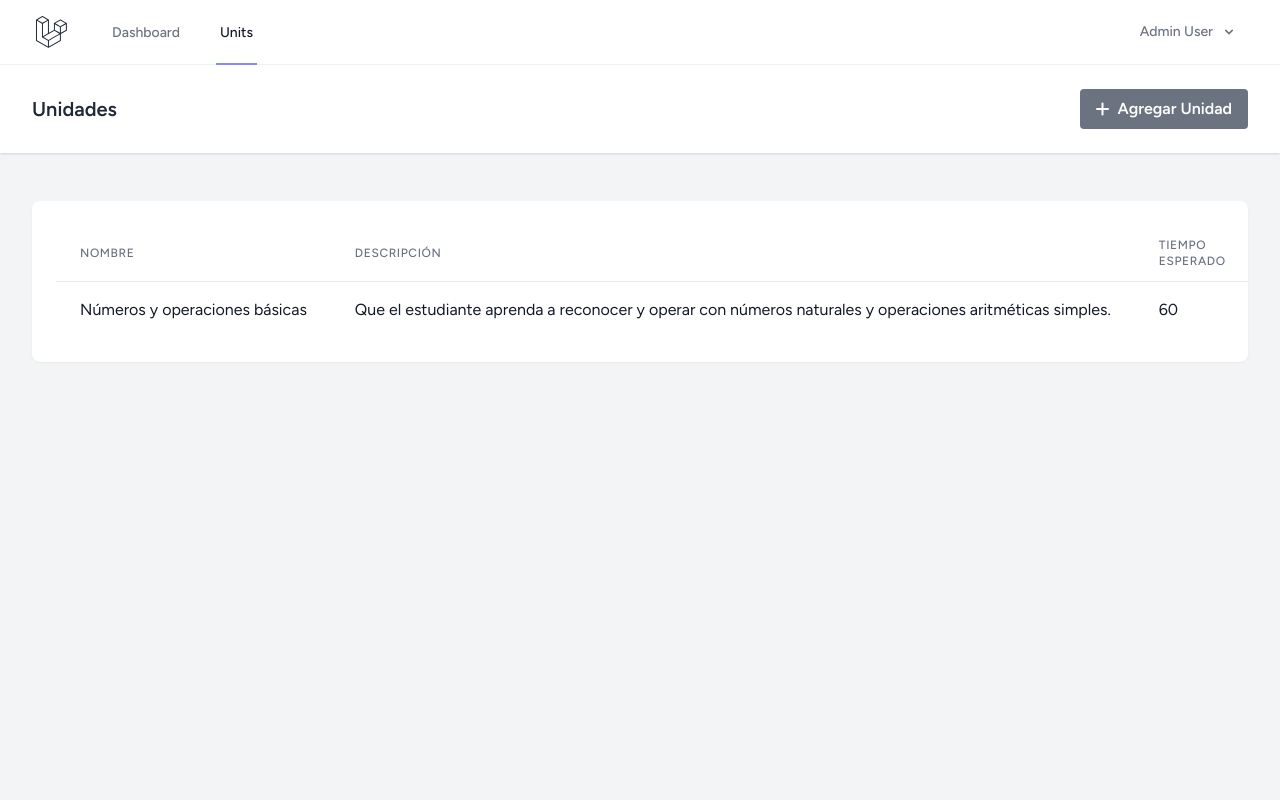
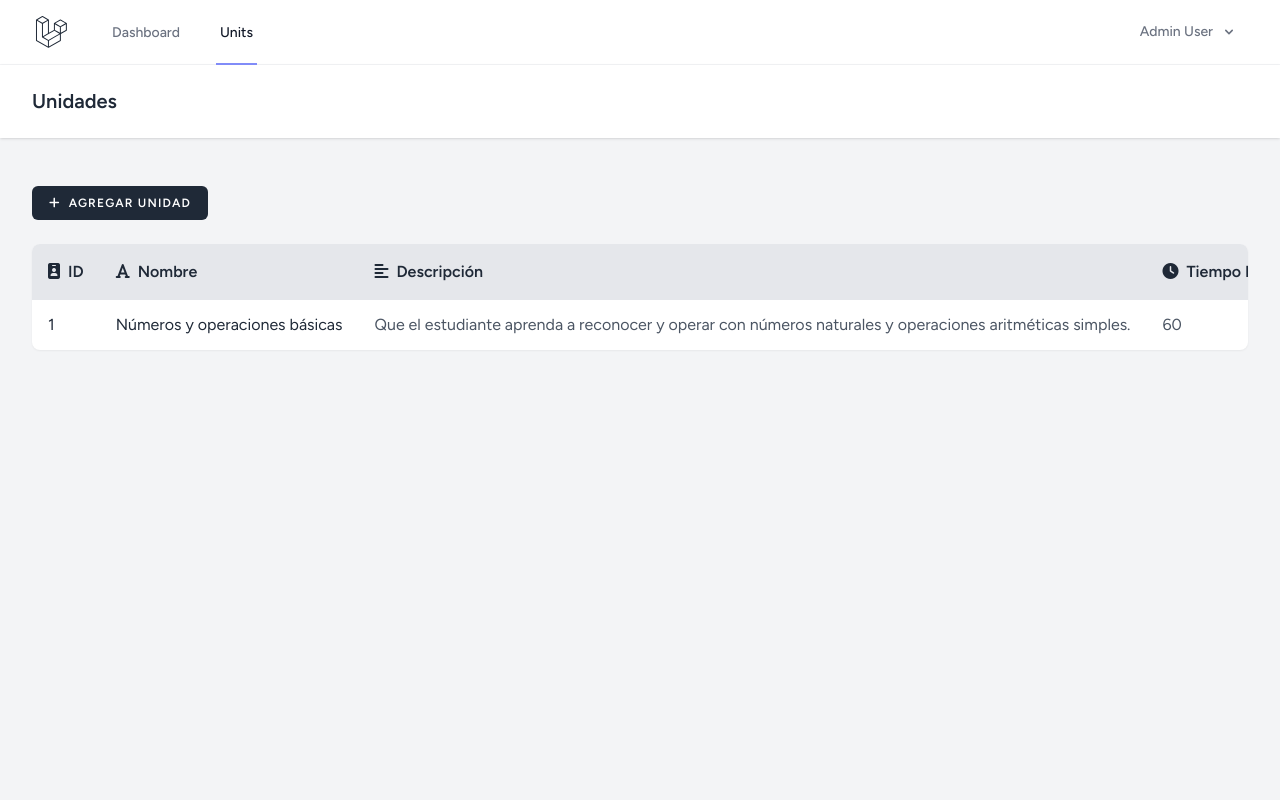
Before and after one commit to StevenU21/learning-english, a Laravel app: page /units in a window 1280 px wide. Run offline with Laravel 12, Linux system fonts and the light colour scheme; the visitor is signed in with stand-in values (Sample User, id 1); data comes from the database, SQL or seed files in the repository; style sheets or scripts are compiled from the project's sources; some libraries are stand-ins or nearby versions.

Commit message:
refactor: Clean up UnitController and improve layout in Index.vue and app.blade.php

```diff
--- a/app/Http/Controllers/Admin/UnitController.php
+++ b/app/Http/Controllers/Admin/UnitController.php
@@ -21,7 +21,7 @@
         $units = Unit::with('level')->get();
         return Inertia::render('Admin/Units/Index', [
             'units' => $units,
-            'permissions' => $permissions
+            // 'permissions' => $permissions
         ]);
     }
 
--- a/resources/js/Pages/Admin/Units/Index.vue
+++ b/resources/js/Pages/Admin/Units/Index.vue
@@ -1,80 +1,84 @@
 <script setup>
 import AuthenticatedLayout from '@/Layouts/AuthenticatedLayout.vue';
 import { Head, Link } from '@inertiajs/vue3';
+import PrimaryButton from '@/Components/PrimaryButton.vue';
 
-const { units } = defineProps({
-    units: Array,
-});
+const props = defineProps({ units: [Object, Array] });
+const { units } = props;
+// Support direct array or paginated object
+const unitList = Array.isArray(units) ? units : (units.data ?? []);
 </script>
 
 <template>
+    <AuthenticatedLayout>
 
-    <Head title="Unidades" />
-    <AuthenticatedLayout>
+        <Head title="Unidades" />
+
         <template #header>
-            <div class="flex justify-between items-center">
-                <h2 class="font-semibold text-xl text-gray-800 dark:text-gray-200">Unidades</h2>
-                <Link :href="route('units.create')"
-                    class="bg-gray-500 hover:bg-gray-700 text-white font-bold py-2 px-4 rounded flex items-center gap-2">
-                <i class="fa-solid fa-plus"></i>
-                Agregar Unidad
-                </Link>
-            </div>
+            <h2 class="font-semibold text-xl text-gray-800 dark:text-gray-200 leading-tight">
+                Unidades
+            </h2>
         </template>
 
         <div class="py-12">
             <div class="max-w-7xl mx-auto sm:px-6 lg:px-8">
+                <div class="flex justify-between mb-6">
+                    <Link :href="route('units.create')">
+                    <PrimaryButton>
+                        <i class="fa-solid fa-plus mr-2"></i> Agregar Unidad
+                    </PrimaryButton>
+                    </Link>
+                </div>
                 <div class="bg-white dark:bg-gray-800 overflow-hidden shadow-sm sm:rounded-lg">
-                    <div class="p-6 text-gray-900 dark:text-gray-100">
-                        <table class="min-w-full divide-y divide-gray-200 dark:divide-gray-700">
-                            <thead>
+                    <div class="overflow-x-auto">
+                        <table class="w-full min-w-max">
+                            <thead class="bg-gray-200 dark:bg-gray-900">
                                 <tr>
-                                    <th
-                                        class="px-6 py-3 text-left text-xs font-medium text-gray-500 uppercase tracking-wider">
-                                        Nombre</th>
-                                    <th
-                                        class="px-6 py-3 text-left text-xs font-medium text-gray-500 uppercase tracking-wider">
-                                        Descripción</th>
-                                    <th
-                                        class="px-6 py-3 text-left text-xs font-medium text-gray-500 uppercase tracking-wider">
-                                        Tiempo Esperado</th>
-                                    <th
-                                        class="px-6 py-3 text-left text-xs font-medium text-gray-500 uppercase tracking-wider">
-                                        Nivel</th>
-                                    <th
-                                        class="px-6 py-3 text-left text-xs font-medium text-gray-500 uppercase tracking-wider">
-                                        Acciones</th>
+                                    <th class="text-gray-800 dark:text-gray-200 p-4 text-left"><i
+                                            class="fa-solid fa-id-badge mr-2"></i>ID</th>
+                                    <th class="text-gray-800 dark:text-gray-200 p-4 text-left"><i
+                                            class="fa-solid fa-font mr-2"></i>Nombre</th>
+                                    <th class="text-gray-800 dark:text-gray-200 p-4 text-left"><i
+                                            class="fa-solid fa-align-left mr-2"></i>Descripción</th>
+                                    <th class="text-gray-800 dark:text-gray-200 p-4 text-left"><i
+                                            class="fa-solid fa-clock mr-2"></i>Tiempo Esperado</th>
+                                    <th class="text-gray-800 dark:text-gray-200 p-4 text-left"><i
+                                            class="fa-solid fa-layer-group mr-2"></i>Nivel</th>
+                                    <th class="text-gray-800 dark:text-gray-200 p-4"><i
+                                            class="fa-solid fa-cogs mr-2"></i>Acciones</th>
                                 </tr>
                             </thead>
-                            <tbody class="bg-white divide-y divide-gray-200 dark:bg-gray-800 dark:divide-gray-700">
-                                <tr v-for="unit in units" :key="unit.id">
-                                    <td class="px-6 py-4 whitespace-nowrap">{{ unit.name }}</td>
-                                    <td class="px-6 py-4 whitespace-nowrap">{{ unit.description }}</td>
-                                    <td class="px-6 py-4 whitespace-nowrap">{{ unit.expected_time }}</td>
-                                    <td class="px-6 py-4 whitespace-nowrap">{{ unit.level?.name || '' }}</td>
-                                    <td class="px-6 py-4 whitespace-nowrap text-sm font-medium flex space-x-2">
-                                        <Link :href="route('units.show', unit.id)"
-                                            class="text-blue-600 hover:text-blue-900 flex items-center gap-1">
-                                        <i class="fa-solid fa-eye"></i>
-                                        Ver
-                                        </Link>
-                                        <Link :href="route('units.edit', unit.id)"
-                                            class="text-indigo-600 hover:text-indigo-900 flex items-center gap-1">
-                                        <i class="fa-solid fa-pen-to-square"></i>
-                                        Editar
-                                        </Link>
-                                        <Link method="delete" as="button" :href="route('units.destroy', unit.id)"
-                                            class="text-red-600 hover:text-red-900 flex items-center gap-1"
-                                            @click.prevent="confirm('¿Estás seguro de eliminar esta unidad?')">
-                                        <i class="fa-solid fa-trash"></i>
-                                        Eliminar
-                                        </Link>
+                            <tbody>
+                                <tr v-if="unitList.length === 0">
+                                    <td colspan="6"
+                                        class="text-gray-500 dark:text-gray-400 px-4 py-8 text-center bg-gray-100 dark:bg-gray-700 rounded-lg">
+                                        No se encontraron unidades.
                                     </td>
                                 </tr>
-                                <tr v-if="units.length === 0">
-                                    <td colspan="5"
-                                        class="px-6 py-4 whitespace-nowrap text-center text-gray-500 dark:text-gray-400">
-                                        No se encontraron unidades.
+                                <tr v-for="unit in unitList" :key="unit.id">
+                                    <td class="text-gray-800 dark:text-gray-200 px-4 py-2">{{ unit.id }}</td>
+                                    <td class="text-gray-800 dark:text-gray-200 px-4 py-2">{{ unit.name }}</td>
+                                    <td class="text-gray-600 dark:text-gray-400 px-4 py-2">{{ unit.description }}</td>
+                                    <td class="text-gray-600 dark:text-gray-400 px-4 py-2">{{ unit.expected_time }}</td>
+                                    <td class="text-gray-600 dark:text-gray-400 px-4 py-2">{{ unit.level?.name || '' }}
+                                    </td>
+                                    <td class="px-4 py-2 space-x-2 text-center">
+                                        <div class="flex justify-center space-x-2">
+                                            <Link :href="route('units.show', unit.id)">
+                                            <PrimaryButton
+                                                class="bg-gray-200 dark:bg-gray-700 text-gray-800 dark:text-gray-200"><i
+                                                    class="fa-solid fa-eye mr-2"></i> Ver</PrimaryButton>
+                                            </Link>
+                                            <Link :href="route('units.edit', unit.id)">
+                                            <PrimaryButton
+                                                class="bg-gray-200 dark:bg-gray-700 text-gray-800 dark:text-gray-200"><i
+                                                    class="fa-solid fa-pen-to-square mr-2"></i> Editar</PrimaryButton>
+                                            </Link>
+                                            <PrimaryButton
+                                                @click="confirm('¿Estás seguro?') && $inertia.delete(route('units.destroy', unit.id))"
+                                                class="bg-red-500 hover:bg-red-700 text-white"><i
+                                                    class="fa-solid fa-trash mr-2"></i> Eliminar</PrimaryButton>
+                                        </div>
                                     </td>
                                 </tr>
                             </tbody>
--- a/resources/views/app.blade.php
+++ b/resources/views/app.blade.php
@@ -1,5 +1,6 @@
 <!DOCTYPE html>
 <html lang="{{ str_replace('_', '-', app()->getLocale()) }}">
+
 <head>
     <meta charset="utf-8">
     <meta name="viewport" content="width=device-width, initial-scale=1">
@@ -11,14 +12,16 @@
     <link href="https://fonts.bunny.net/css?family=figtree:400,500,600&display=swap" rel="stylesheet" />
 
     <!-- FontAwesome -->
-    <link rel="stylesheet" href="https://cdnjs.cloudflare.com/ajax/libs/font-awesome/6.4.2/css/all.min.css" crossorigin="anonymous" referrerpolicy="no-referrer" />
+    <link rel="stylesheet" href="https://cdnjs.cloudflare.com/ajax/libs/font-awesome/6.4.0/css/all.min.css">
 
     <!-- Scripts -->
     @routes
     @vite(['resources/js/app.js', "resources/js/Pages/{$page['component']}.vue"])
     @inertiaHead
 </head>
+
 <body class="font-sans antialiased">
     @inertia
 </body>
+
 </html>
```
Lines whose indentation alone changed are shown as unchanged.
